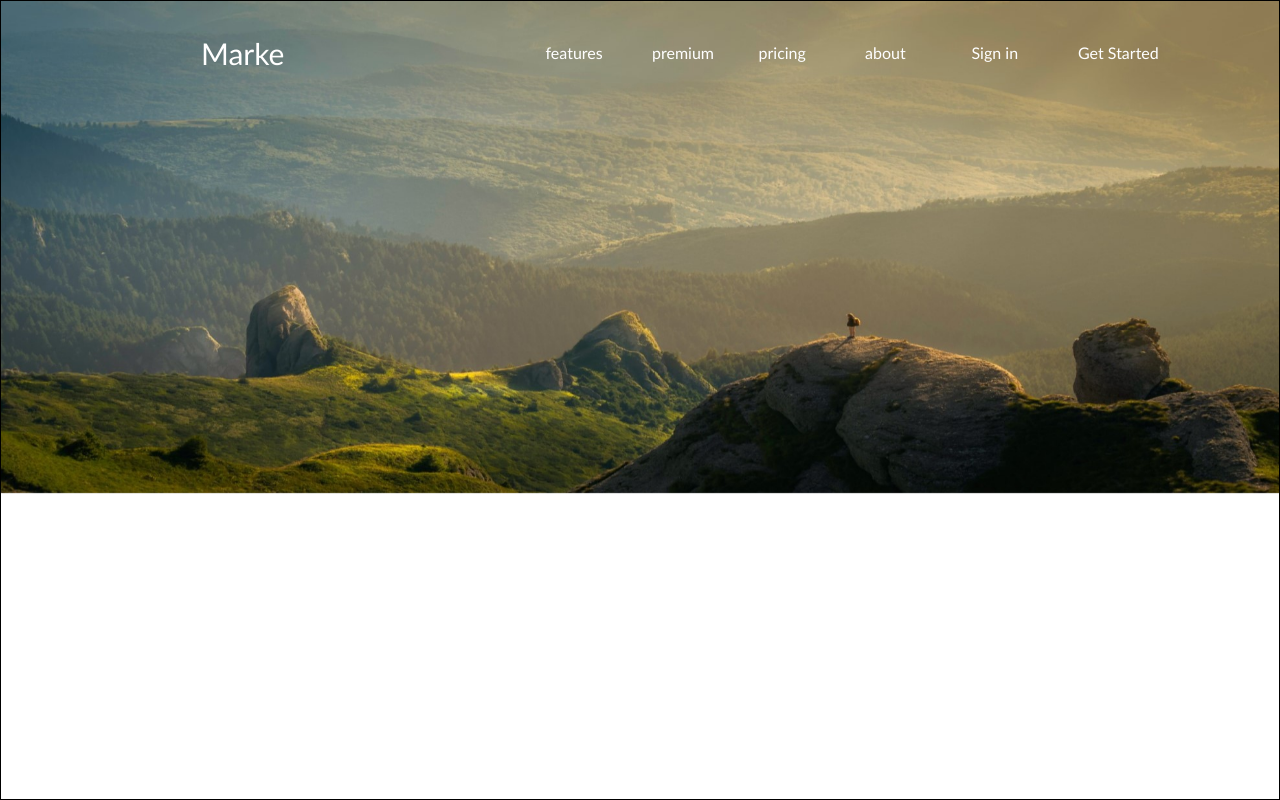
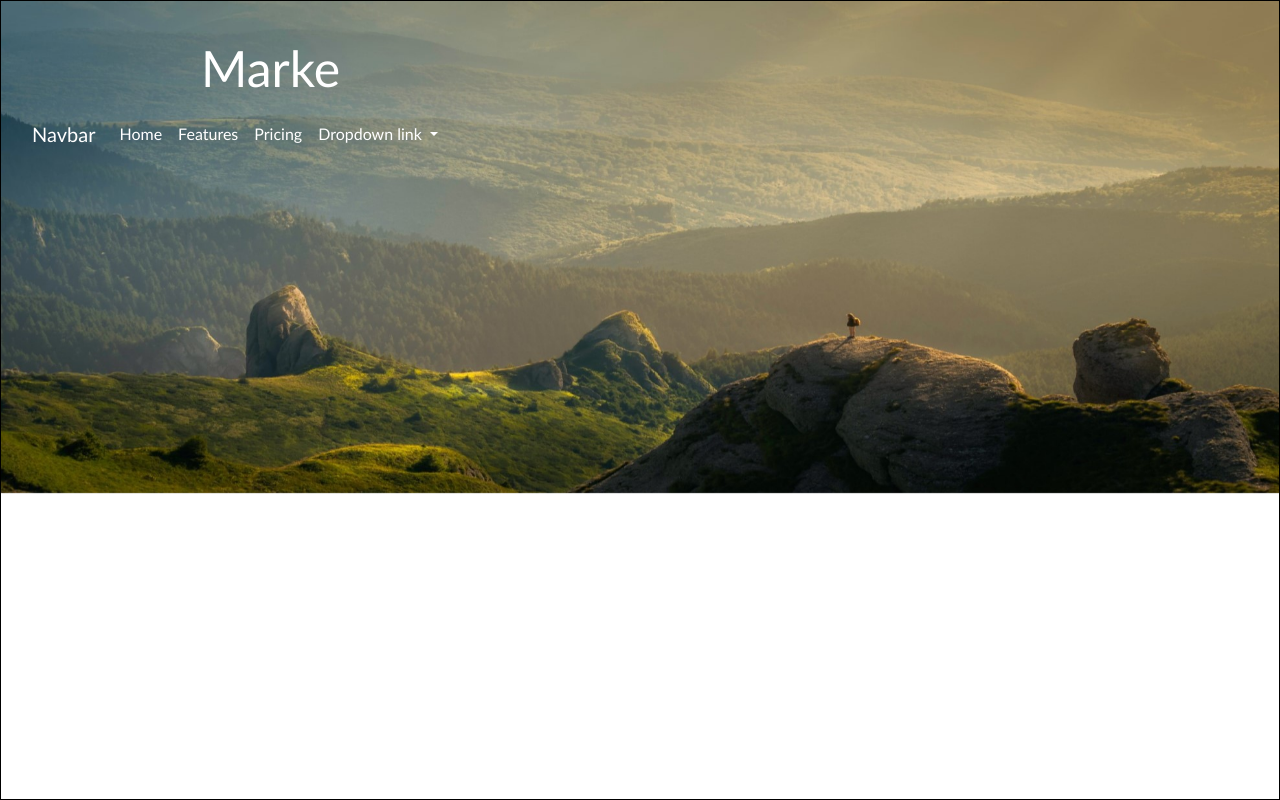
Before and after one commit to MichaelMrt03/WebPers, a plain HTML site: page index.html in a window 1280 px wide. Drawn offline with nearby package versions, Linux system fonts and the light colour scheme.

Commit message:
Erste funktionierende responsive Navbar

```diff
--- a/index.html
+++ b/index.html
@@ -10,8 +10,7 @@
 
   <title> Das ist meine Webseite</title>
   <!-- Bootstrap CSS only  -->
-  <link href="https://cdn.jsdelivr.net/npm/bootstrap@5.2.2/dist/css/bootstrap.min.css" rel="stylesheet"
-    integrity="sha384-Zenh87qX5JnK2Jl0vWa8Ck2rdkQ2Bzep5IDxbcnCeuOxjzrPF/et3URy9Bv1WTRi" crossorigin="anonymous">
+  <link rel="stylesheet" href="https://cdn.jsdelivr.net/npm/bootstrap@4.3.1/dist/css/bootstrap.min.css" integrity="sha384-ggOyR0iXCbMQv3Xipma34MD+dH/1fQ784/j6cY/iJTQUOhcWr7x9JvoRxT2MZw1T" crossorigin="anonymous">
   <style>
     body {
       margin: 0px;
@@ -32,15 +31,14 @@
 
     .nav {
       padding-top: 30px;
-
+     color:white;
     }
 
     .marke{
-      font-size: 30px;
+      font-size: 50px;
       padding-left: 200px;
+
     }
-
-
 
   </style>
 </head>
@@ -49,21 +47,49 @@
   <div class="container-fluid header">
 
     <div class="row nav" >
-      <div class="col-sm-5 marke">Marke</div>
-      <div class="col-sm-1" style="padding-top:10px">features</div>
-      <div class="col-sm-1" style="padding-top:10px">premium</div>
-      <div class="col-sm-1" style="padding-top:10px">pricing</div>
-      <div class="col-sm-1" style="padding-top:10px">about</div>
-      <div class="col-sm-1" style="padding-top:10px">Sign in</div>
-      <div class="col-sm-1" style="padding-top:10px">Get Started</div>
+      <div class="col-sm-8 marke">Marke</div>
+      <div class="col">
+
+
+        <nav class="navbar navbar-expand-lg navbar-light bg-transparent" >
+          <a class="navbar-brand" href="#" style="color:white">Navbar</a>
+          <button class="navbar-toggler" type="button" data-toggle="collapse" data-target="#navbarNavDropdown" aria-controls="navbarNavDropdown" aria-expanded="false" aria-label="Toggle navigation">
+            <span class="navbar-toggler-icon"></span>
+          </button>
+          <div class="collapse navbar-collapse" id="navbarNavDropdown" style="color:white">
+            <ul class="navbar-nav">
+              <li class="nav-item active">
+                <a class="nav-link" href="#" style="color:white">Home <span class="sr-only">(current)</span></a>
+              </li>
+              <li class="nav-item">
+                <a class="nav-link" href="#" style="color:white">Features</a>
+              </li>
+              <li class="nav-item">
+                <a class="nav-link" href="#" style="color:white">Pricing</a>
+              </li>
+              <li class="nav-item dropdown">
+                <a class="nav-link dropdown-toggle" href="#" id="navbarDropdownMenuLink" data-toggle="dropdown" aria-haspopup="true" aria-expanded="false" style="color:white">
+                  Dropdown link
+                </a>
+                <div class="dropdown-menu" aria-labelledby="navbarDropdownMenuLink">
+                  <a class="dropdown-item" href="#">Action</a>
+                  <a class="dropdown-item" href="#">Another action</a>
+                  <a class="dropdown-item" href="#">Something else here</a>
+                </div>
+              </li>
+            </ul>
+          </div>
+        </nav>
+      </div>
 
     </div>
 
+
   </div>
-  <!-- Bootstrap JavaScript Bundle with Popper -->
-  <script src="https://cdn.jsdelivr.net/npm/bootstrap@5.2.2/dist/js/bootstrap.bundle.min.js"
-    integrity="sha384-OERcA2EqjJCMA+/3y+gxIOqMEjwtxJY7qPCqsdltbNJuaOe923+mo//f6V8Qbsw3"
-    crossorigin="anonymous"></script>
+  <!-- Bootstrap JavaScript  -->
+    <script src="https://code.jquery.com/jquery-3.3.1.slim.min.js" integrity="sha384-q8i/X+965DzO0rT7abK41JStQIAqVgRVzpbzo5smXKp4YfRvH+8abtTE1Pi6jizo" crossorigin="anonymous"></script>
+    <script src="https://cdn.jsdelivr.net/npm/popper.js@1.14.7/dist/umd/popper.min.js" integrity="sha384-UO2eT0CpHqdSJQ6hJty5KVphtPhzWj9WO1clHTMGa3JDZwrnQq4sF86dIHNDz0W1" crossorigin="anonymous"></script>
+    <script src="https://cdn.jsdelivr.net/npm/bootstrap@4.3.1/dist/js/bootstrap.min.js" integrity="sha384-JjSmVgyd0p3pXB1rRibZUAYoIIy6OrQ6VrjIEaFf/nJGzIxFDsf4x0xIM+B07jRM" crossorigin="anonymous"></script>
 </body>
 
 </html>
```
